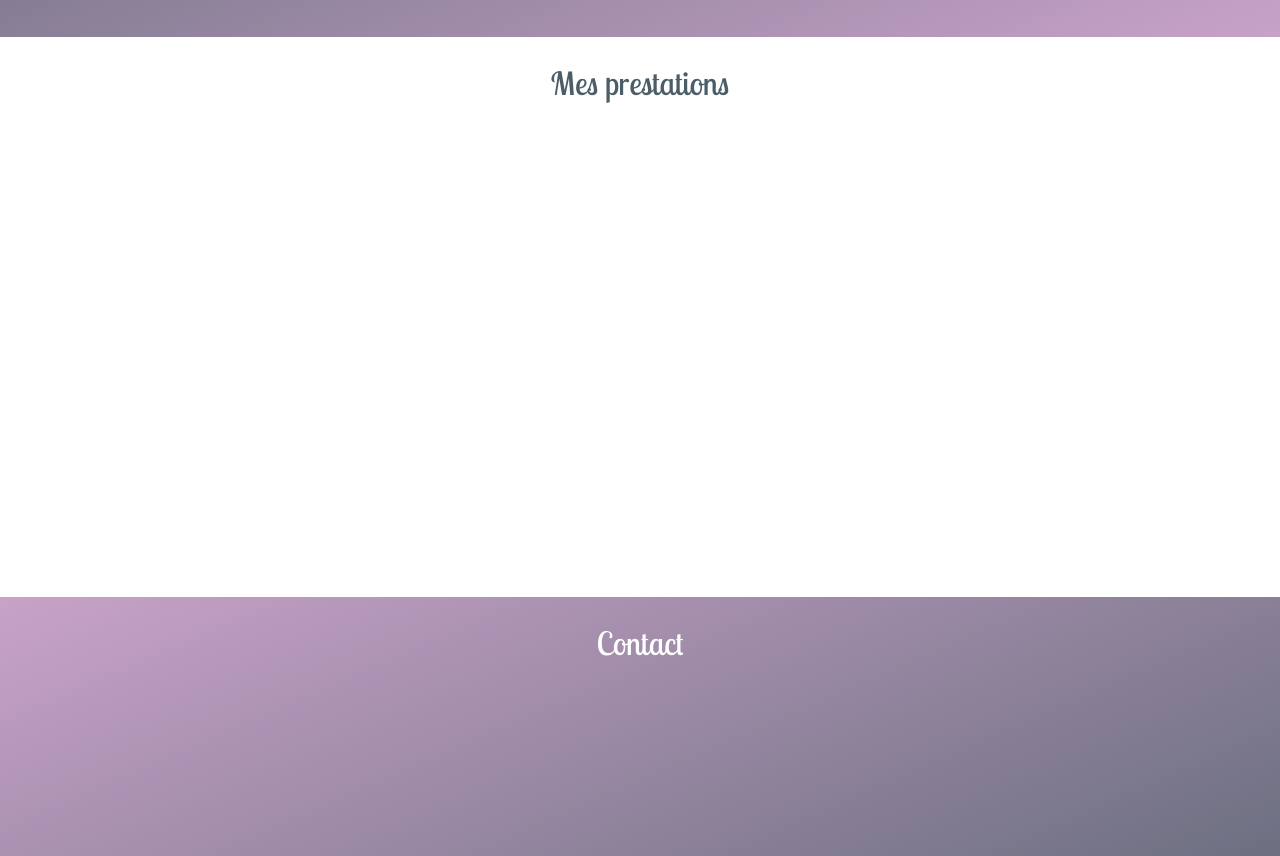
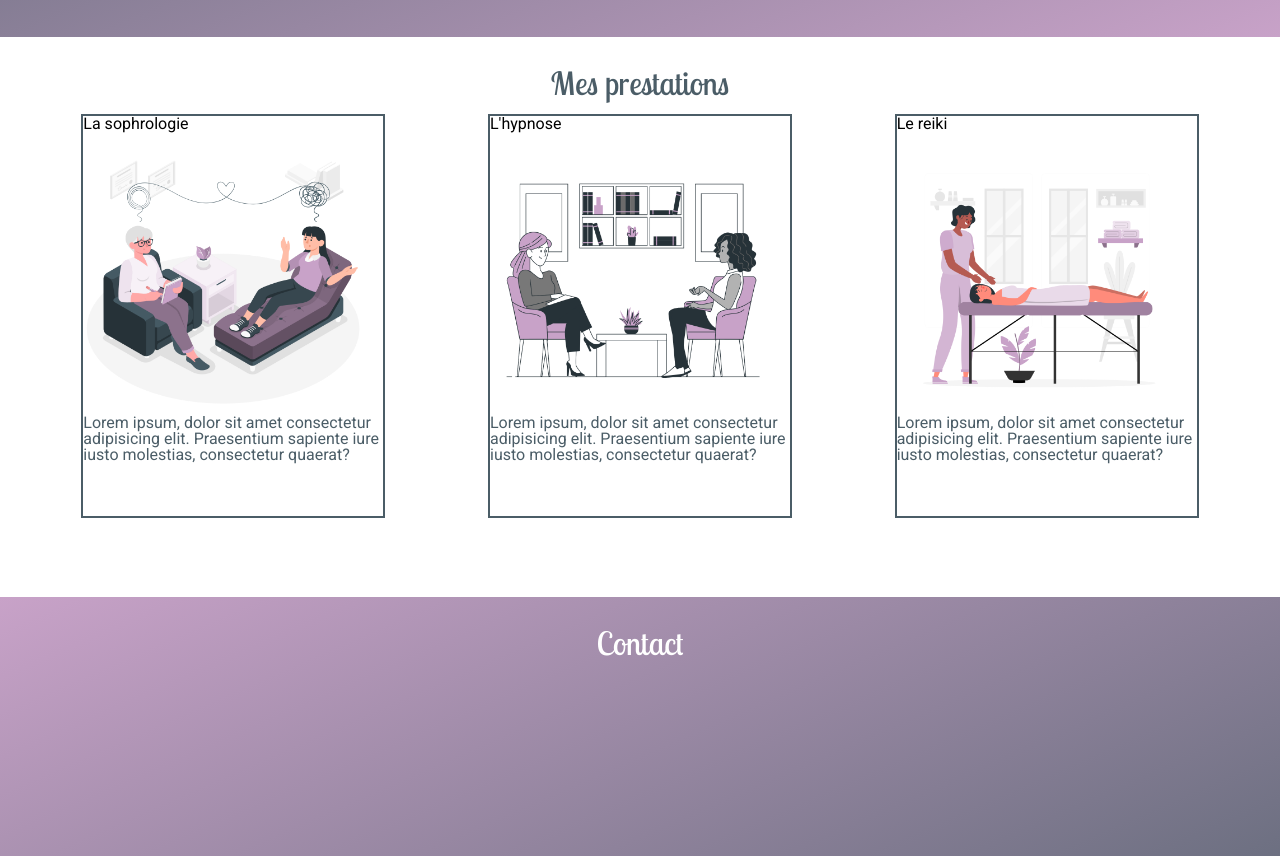
Before and after one commit to Jordan-182/AphtonVersionAlternative, a plain HTML site: page index.html in a window 1280 px wide. Shown: the part 1438-2294 px from the top of the page. Drawn offline with Linux system fonts and the light colour scheme.

Commit message:
24082024

```diff
--- a/index.html
+++ b/index.html
@@ -82,7 +82,7 @@
             </div>
         </section>
         <section class="avis">
-            <h1 class="avis-title">Quelques avis de mes patients</h1>
+            <h2 class="avis-title">Quelques avis de mes patients</h2>
             <div class="avis-list">
                 <div class="carousel">
                     <div class="slider">
@@ -152,10 +152,27 @@
             </div>
         </section>
         <section class="services">
-            <h1 class="services-title">Mes prestations</h1>
+            <h2 class="services-title">Mes prestations</h2>
+            <div class="services-list">
+                <div class="service-card">
+                    <h3 class="subtitle">La sophrologie</h3>
+                    <img src="src/img/Psychologist-amico.png" alt="illustration" height="280" width="280">
+                    <p class="article-text">Lorem ipsum, dolor sit amet consectetur adipisicing elit. Praesentium sapiente iure iusto molestias, consectetur quaerat?</p>
+                </div>
+                <div class="service-card">
+                    <h3 class="subtitle">L'hypnose</h3>
+                    <img src="src/img/Psychologist-bro.png" alt="illustration" height="280" width="280">
+                    <p class="article-text">Lorem ipsum, dolor sit amet consectetur adipisicing elit. Praesentium sapiente iure iusto molestias, consectetur quaerat?</p>
+                </div>
+                <div class="service-card">
+                    <h3 class="subtitle">Le reiki</h3>
+                    <img src="src/img/Facial massage-rafiki.png" alt="illustration" height="280" width="280">
+                    <p class="article-text">Lorem ipsum, dolor sit amet consectetur adipisicing elit. Praesentium sapiente iure iusto molestias, consectetur quaerat?</p>
+                </div>
+            </div>
         </section>
         <section class="contact">
-            <h1 class="contact-title">Contact</h1>
+            <h2 class="contact-title">Contact</h2>
         </section>
     </main>
     <footer class="footer">
--- a/style.css
+++ b/style.css
@@ -351,6 +351,20 @@ nav{
     text-align: center;
 }
 
+.services-list{
+    width: 100%;
+    height: 400px;
+    display: flex;
+    justify-content: space-around;
+    margin-top: 15px;
+}
+
+.service-card{
+    width: 300px;
+    height: 100%;
+    border: 2px solid var(--third-color);
+}
+
 /* FIN DU BANDEAU SERVICES */
 
 /* CETTE PARTIE CONCERNE LE BANDEAU CONTACT */
```
Also changed, not shown: legal.html (+3 -1 lines), src/img/Facial massage-rafiki.png (added), src/img/Mental health-bro.png (added), src/img/Mental health-cuate.png (added), src/img/Mental health-pana.png (added), src/img/Psychologist-amico.png (added), src/img/Psychologist-bro.png (added), src/img/Psychologist-cuate.png (added), src/img/Psychologist-pana.png (added), src/img/Psychologist-rafiki (1).png (added).
